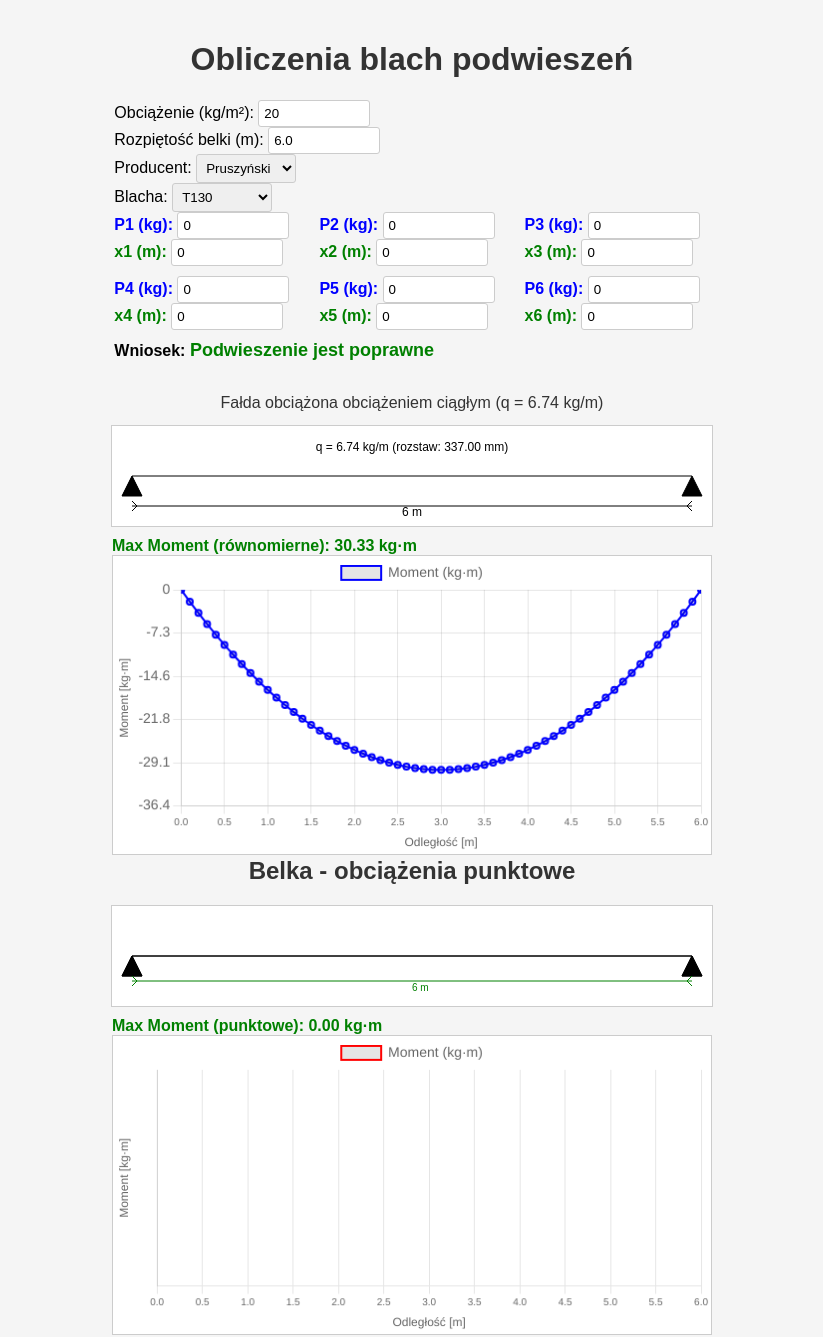
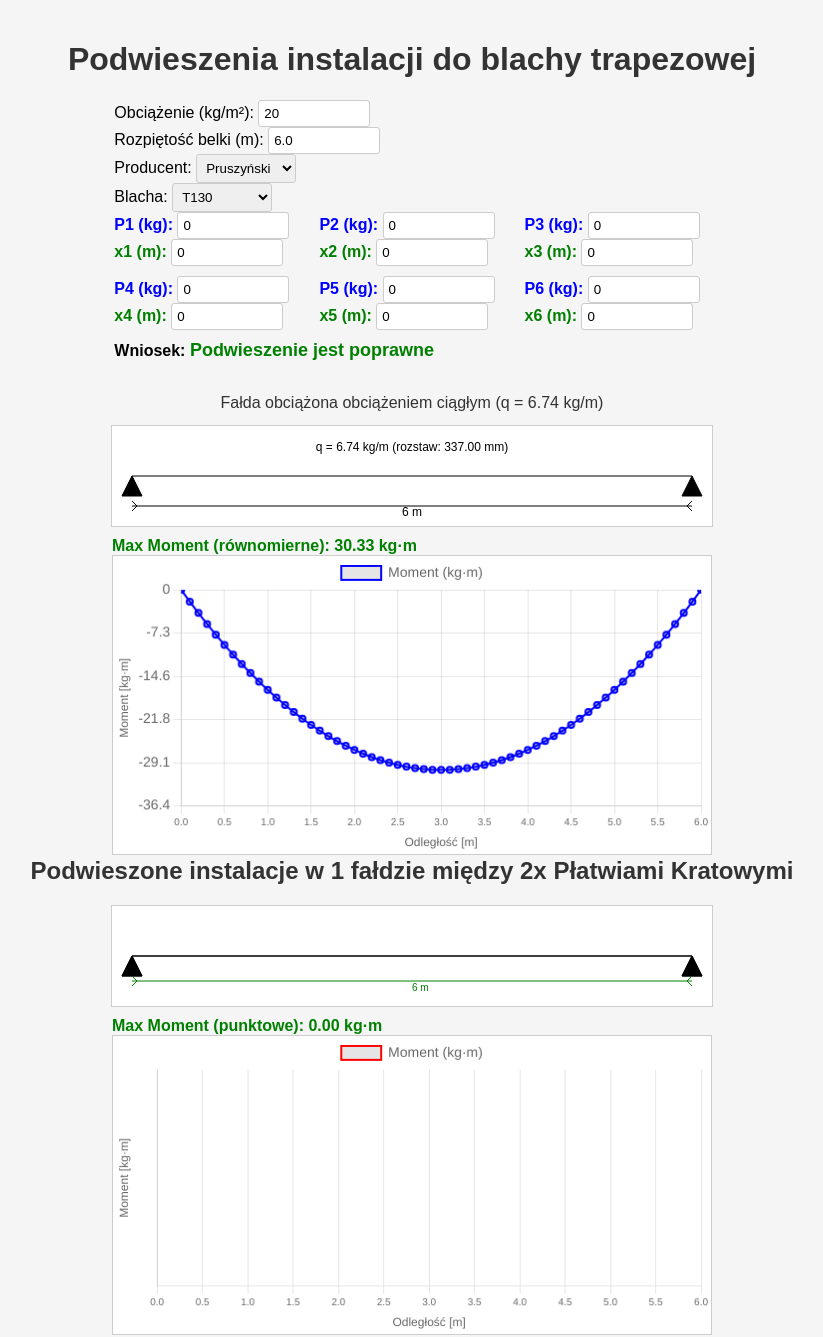
Before and after one commit to Szejmous/Blachy_podwieszenia, a Flask app: page / in a window 1280 px wide. Shown: the whole page, without its empty margins (228-1051 px from the left). Run offline with Flask 3, Linux system fonts and the light colour scheme.

Commit message:
Update index.html

```diff
--- a/templates/index.html
+++ b/templates/index.html
@@ -3,13 +3,13 @@
 <head>
     <meta charset="UTF-8">
     <meta name="viewport" content="width=device-width, initial-scale=1.0">
-    <title>Obliczenia blach podwieszeń</title>
+    <title>Podwieszenia instalacji do blachy trapezowej</title>
     <link rel="stylesheet" href="/static/styles.css">
     <script src="https://cdn.jsdelivr.net/npm/chart.js"></script>
     <script src="/static/script.js" defer></script>
 </head>
 <body>
-    <h1>Obliczenia blach podwieszeń</h1>
+    <h1>Podwieszenia instalacji do blachy trapezowej</h1>
     <div class="input-container">
         <label>Obciążenie (kg/m²): <input id="load_kg_m2" type="number" value="20" onchange="calculate()" oninput="calculate()"></label>
         <label>Rozpiętość belki (m): <input id="beam_span" type="number" value="6.0" onchange="calculate()" oninput="calculate()"></label>
@@ -33,13 +33,13 @@
         <div><strong>Wniosek: </strong><span id="result">Oczekiwanie...</span></div>
     </div>
 
-    <h2 id="uniform-load-heading">Fałda obciążona obciążeniem ciągłym</h2>
+    <h2 id="uniform-load-heading">Pojedyncza fałda - maksymalne obciążenie wzdłuż równomiernie (nie punktowe)</h2>
     <canvas id="uniformBeam"></canvas>
     <div class="chart-container">
         <canvas id="uniformMomentChart"></canvas>
     </div>
 
-    <h2>Belka - obciążenia punktowe</h2>
+    <h2>Podwieszone instalacje w 1 fałdzie między 2x Płatwiami Kratowymi</h2>
     <canvas id="pointBeam"></canvas>
     <div class="chart-container">
         <canvas id="pointMomentChart"></canvas>
```
